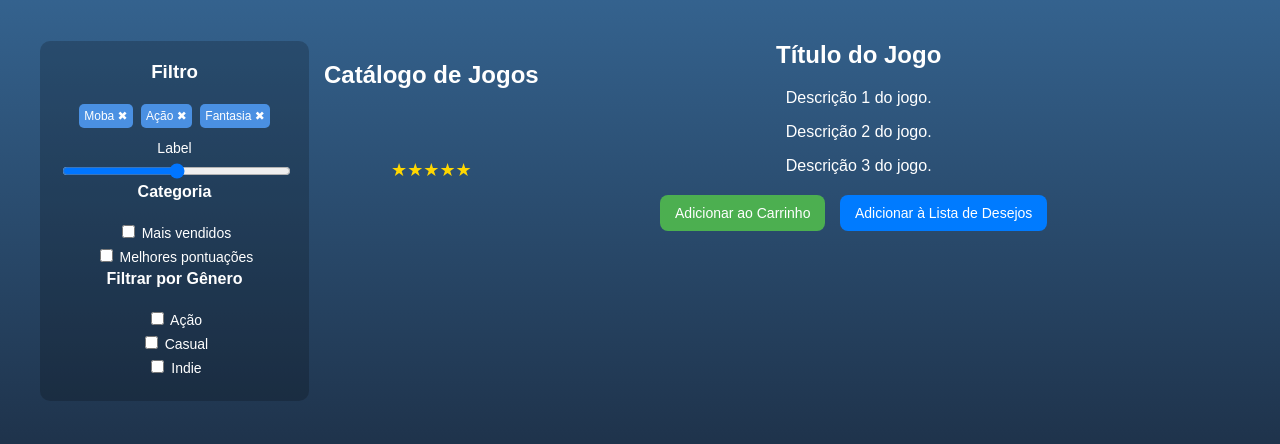
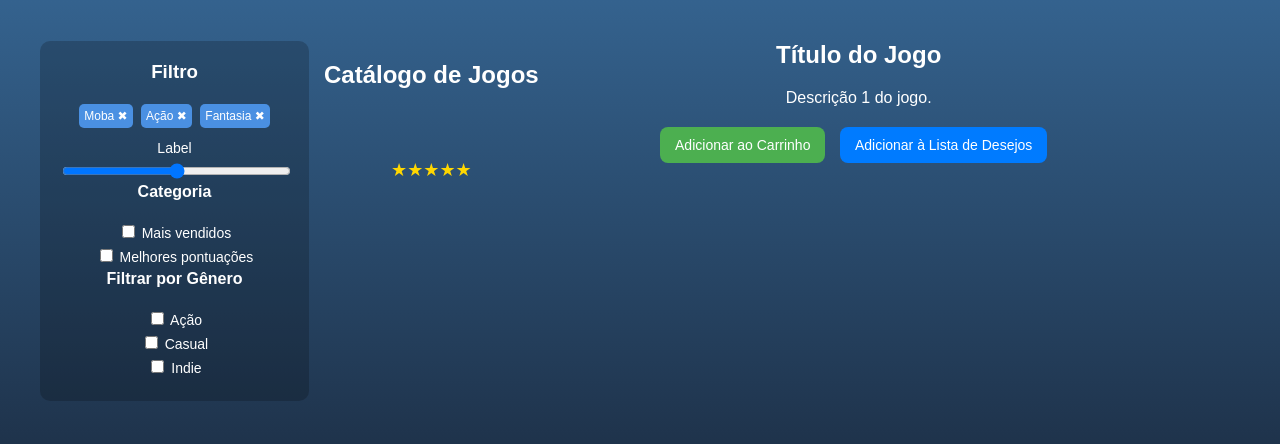
Before and after one commit to 01-FABRIZIA/ficc-games, a plain HTML site: page sobreJogo.html in a window 1280 px wide. Shown: the part 119-563 px from the top of the page. Drawn offline with Linux system fonts and the light colour scheme.

Commit message:
Update sobreJogo.html

```diff
--- a/sobreJogo.html
+++ b/sobreJogo.html
@@ -59,8 +59,7 @@
         <div class="game-info">
           <h2>Título do Jogo</h2>
           <p>Descrição 1 do jogo.</p>
-          <p>Descrição 2 do jogo.</p>
-          <p>Descrição 3 do jogo.</p>
+
 
           <div class="buttons">
             <button class="carrinho">Adicionar ao Carrinho</button>
```
